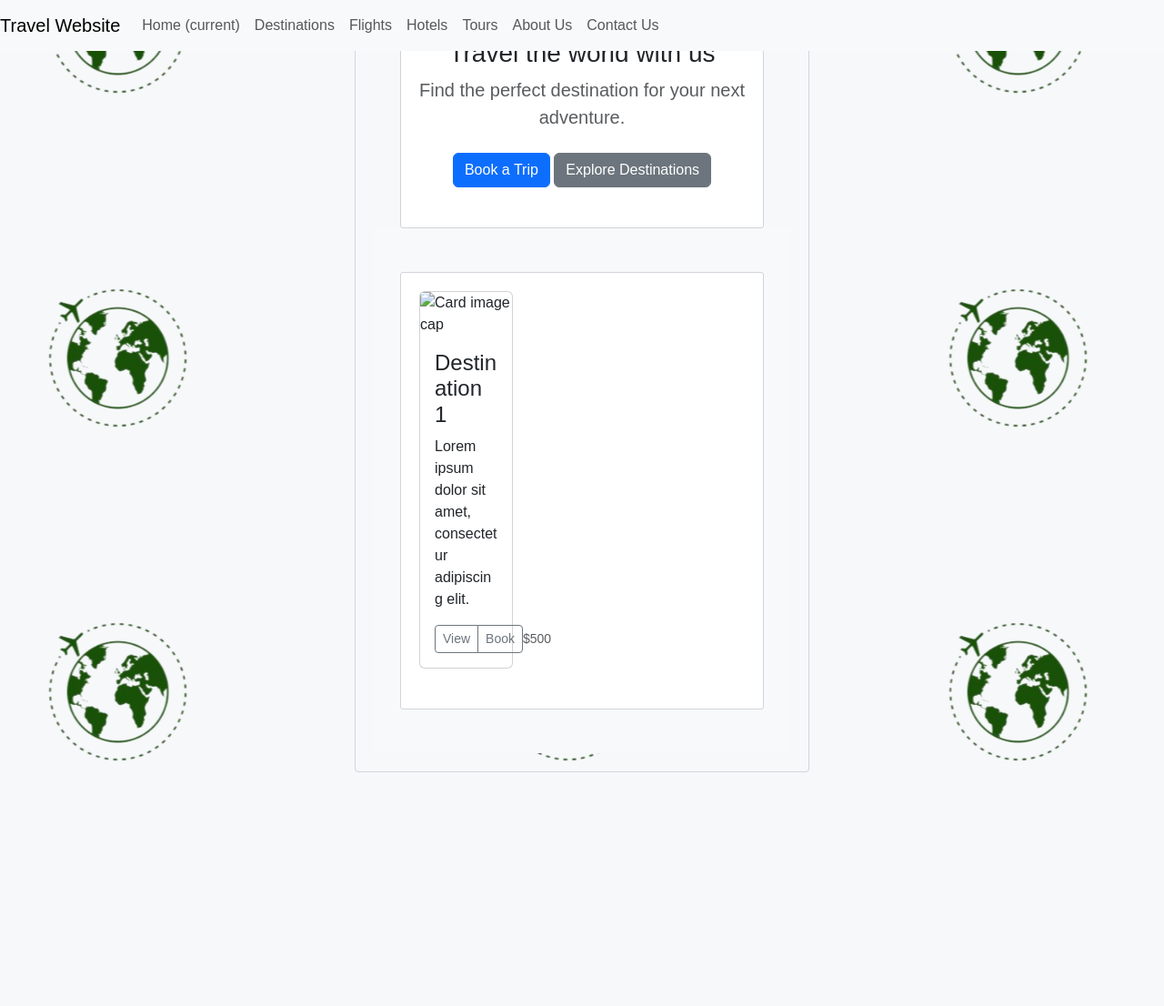
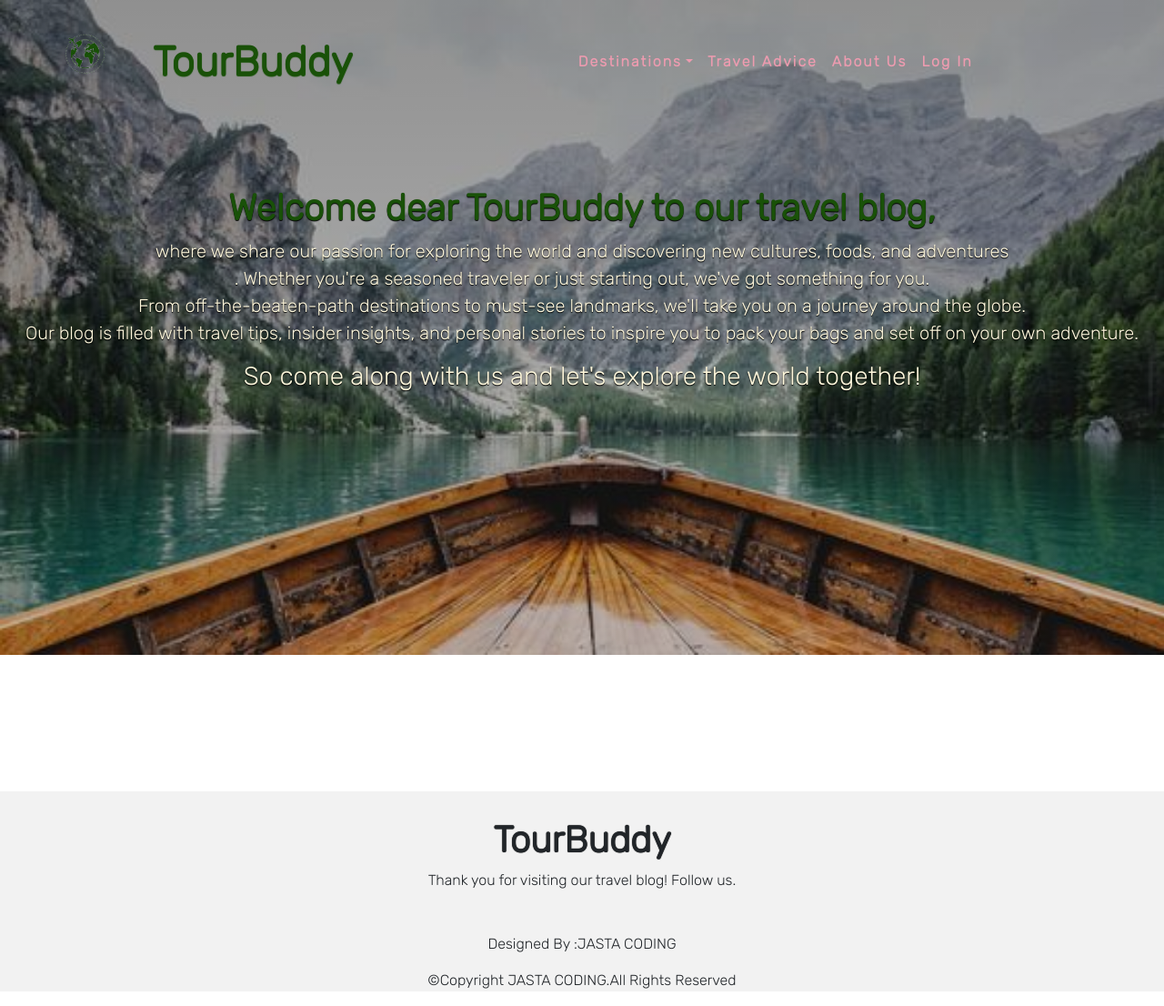
Before and after one commit to rozee01/projet_tp_web, a PHP site: page / in a window 1280 px wide. Shown: the whole page at 91% size. Before the commit the page ends 849 px from the top, so only its background shows below. Run offline with PHP 8.4, Linux system fonts and the light colour scheme; some libraries are stand-ins or nearby versions.

Commit message:
"complete half home page"

```diff
--- a/index.html
+++ b/index.html
@@ -4,70 +4,112 @@
 <head>
   <meta charset="UTF-8">
   <meta name="viewport" content="width=device-width, initial-scale=1.0">
-  <title>Travel Website</title>
-  <link rel="stylesheet" href="styles/bootstrap-5.3.0-alpha1-dist/css/bootstrap.css">
-  <link rel="stylesheet" href="style.css">
+  <title>TourBuddy</title>
+
+  <link href="https://cdn.jsdelivr.net/npm/bootstrap@5.2.3/dist/css/bootstrap.min.css" rel="stylesheet">
+  <script src="https://cdn.jsdelivr.net/npm/bootstrap@5.2.3/dist/js/bootstrap.bundle.min.js"></script>
+  <link rel="stylesheet" href="styles.css">
+  <link rel="preconnect" href="https://fonts.googleapis.com">
+  <link rel="preconnect" href="https://fonts.gstatic.com" crossorigin>
+  <link href="https://fonts.googleapis.com/css2?family=Rubik:wght@300&display=swap" rel="stylesheet">
+  <link rel="preconnect" href="https://fonts.googleapis.com">
+  <link rel="preconnect" href="https://fonts.gstatic.com" crossorigin>
+  <link href="https://fonts.googleapis.com/css2?family=Montserrat:wght@200&family=Rubik:wght@300&display=swap" rel="stylesheet">
+
+
+  <!--<link rel="stylesheet" href="styles/bootstrap-5.3.0-alpha1-dist/css/bootstrap.css">
+  -->
 </head>
 <body>
-  <header>
-    <nav class="navbar navbar-expand-md navbar-light bg-light fixed-top">
-      <a class="navbar-brand" > Travel Website</a>
-      <button class="navbar-toggler" type="button" data-toggle="collapse" data-target="#navbarCollapse" aria-controls="navbarCollapse" aria-expanded="false" aria-label="Toggle navigation">
+
+  <!--navbar start-->
+<nav class="navbar fixed-top navbar-expand-lg navbar-dark p-md-3" id="navbar">
+  <div class="container-fluid">
+    <img src="pics/tour.png"  class="img-fluid"  style="width:140px;" >
+    <a class="navbar-brand"  href="index.html" id="logo">TourBuddy</a>
+    <button class="navbar-toggler" type="button" data-bs-toggle="collapse" data-bs-target="#collapsibleNavbar">
       <span class="navbar-toggler-icon"></span>
     </button>
-      <div class="collapse navbar-collapse" id="navbarCollapse">
-        <ul class="navbar-nav ml-auto">
-          <li class="nav-item active">
-            <a class="nav-link" href="#">Home <span class="sr-only">(current)</span></a>
+    <div class="collapse navbar-collapse" id="collapsibleNavbar" >
+      <div class="mx-auto">
+      <ul class="navbar-nav">
+        <li class="nav-item dropdown">
+          <a class="nav-link dropdown-toggle" href="#" role="button" data-bs-toggle="dropdown">Destinations</a>
+          <ul class="dropdown-menu">
+            <li><a class="dropdown-item" href="#">Link</a></li>
+            <li><a class="dropdown-item" href="#">Another link</a></li>
+            <li><a class="dropdown-item" href="#">A third link</a></li>
+          </ul>
         </li>
         <li class="nav-item">
-            <a class="nav-link" href="#">Destinations</a>
+          <a class="nav-link" href="#TravelAdvice">Travel Advice</a>
+
+        <li class="nav-item">
+            <a class="nav-link" href="#AboutUs">About Us</a>
         </li>
         <li class="nav-item">
-            <a class="nav-link" href="#">Flights</a>
+          <a class="nav-link" href="create/create.html" id="login">Log In</a>
         </li>
-          <li class="nav-item">
-            <a class="nav-link" href="#">Hotels</a>
       </li>
-          <li class="nav-item">
-            <a class="nav-link" href="#">Tours</a>
-          </li>
-          <li class="nav-item">
-            <a class="nav-link" href="#">About Us</a>
-          </li>
-          <li class="nav-item">
-            <a class="nav-link" href="#">Contact Us</a>
-          </li>
+
       </ul>
     </div>
+    </div>
+  </div>
 </nav>
-  </header>
+  <!--navbar end-->
 
-  <main role="main">
-    <section class="jumbotron text-center">
-      <div class="container">
-        <h1 class="jumbotron-heading">Travel the world with us</h1>
-        <p class="lead text-muted">Find the perfect destination for your next adventure.</p>
-        <p>
-          <a href="#" class="btn btn-primary my-2">Book a Trip</a>
-          <a href="#" class="btn btn-secondary my-2">Explore Destinations</a>
-        </p>
+<!--HOME SECTION starts -->
+
+<div class="home">
+  <div class="content">
+    <h2 id="welcome">Welcome dear TourBuddy to our travel blog,</h2>
+    <p> where we share our passion for exploring the world and discovering new cultures, foods, and adventures<br>. Whether you're a seasoned traveler or just starting out, we've got something for you.<br> From off-the-beaten-path destinations to must-see landmarks, we'll take you on a journey around the globe. <br>Our blog is filled with travel tips, insider insights, and personal stories to inspire you to pack your bags and set off on your own adventure.<br><h3> So come along with us and let's explore the world together!</p>
+
   </div>
-    </section>
+</div>
 
-    <div class="album py-5 bg-light">
-      <div class="container">
-        <div class="row">
-          <div class="col-md-4">
-            <div class="card mb-4 box-shadow">
-              <img class="card-img-top" src="https://via.placeholder.com/300x200" alt="Card image cap">
-              <div class="card-body">
-                <h4 class="card-title">Destination 1</h4>
-                <p class="card-text">Lorem ipsum dolor sit amet, consectetur adipiscing elit.</p>
-                <div class="d-flex justify-content-between align-items-center">
-                  <div class="btn-group">
-                    <button type="button" class="btn btn-sm btn-outline-secondary">View</button>
-                    <button type="button" class="btn btn-sm btn-outline-secondary">Book</button>
+<!--Home section ends-->
+
+
+<!--Section continent starts-->
+
+
+<!--section continent ends -->
+
+ <!--footer section-->
+
+
+ <footer id="footer">
+  <h1>TourBuddy</h1>
+  <p>Thank you for visiting our travel blog! Follow us.</p>
+
+  <div class="social-links">
+    <i class="fab fa-facebook fa-2x"></i>
+    <i class="fab fa-instagram fa-2x"></i>
+  <div class="credit">
+    <p>Designed By :<span id="insat">JASTA CODING</span></p>
   </div>
-                  <small class="text-muted">$500</small>
+  <div class="copyright">
+    <p>&copy;Copyright JASTA CODING.All Rights Reserved</p>
   </div>
+ </footer>
+
+
+
+ <script type="text/javascript">
+  var nav = document.querySelector('nav');
+
+  window.addEventListener('scroll', function () {
+    if (window.pageYOffset > 100) {
+      nav.classList.add('bg-dark', 'shadow');
+    } else {
+      nav.classList.remove('bg-dark', 'shadow');
+    }
+  });
+</script>
+
+
+
+</body>
+</html>
--- a/styles.css
+++ b/styles.css
@@ -2,36 +2,86 @@
 	margin: 0;
 	padding: 0;
 	box-sizing: border-box;
-    font-family: 'Anuphan', sans-serif;
+    font-family: 'rubik', sans-serif;
+	scroll-behavior: smooth;
+}
+/*navbar start */
+.navbar-nav{
+	margin-left:50px;
 }
 
-header {
-	background-color: #333;
-	color: #fff;
-	padding: 10px;
-	text-align: center;
+#logo {
+	font-size:  45px;
+	font-weight: 700;
+	color: #195108;
+	text-shadow: 0px 1px 1px #195108;
+
+}
+.nav-item .nav-link {
+	font-family: 'Rubik', sans-serif;
+	font-size:16 px;
+	font-weight:700;
+	letter-spacing:2px;
+	color: #EC9BAF;
+}
+.nav-item .nav-link:hover{
+	background:#EC9BAF;
+	color:#f2f2f2;
+
+
+}
+/*navbar end */
+
+/*Home section start */
+.home{
+
+	width:100%;
+	height: 90vh;
+	background-image: linear-gradient(rgba(0,0,0,0.4),rgba(0,0,0,0.2)), url(pics/p2.jpg);
+    background-repeat:no-repeat;
+	background-size:cover;
+}
+.home .content {
+	text-align:center;
+	padding-top:200px;
+	font-size: 20px;
+	color:cornsilk;
+	margin-bottom: 30px;
+	text-shadow : 0px 1px 1px black;
+}
+#welcome{
+text-shadow: 0px 1px 1px black;
+font-size: 40px;
+color:#195108;
+font-weight: bold;
+margin-top: 5px;
 }
 
-nav {
-	background-color: #f2f2f2;
-	padding: 10px;
-}
-
-nav ul {
-	list-style: none;
-	margin: 0;
-	padding: 0;
-	display: flex;
-	justify-content: space-between;
-	align-items: center;
-}
-
-nav li {
-	display: inline-block;
-}
-
-navbar-brand{
-    color:darkgreen;
-    font-size: larger;
+/*footer*/
+#footer{
+	width:100%;
+	margin-top:150px;
+	text-align:center;
+	background:#f2f2f2;
 
 }
+#footer h1{
+	font-weight: 600;
+	padding-top:30px;
+	text-shadow:0px 0px 1px black ;
+
+}
+.social-links i{
+	padding:10px;
+	border-radius:5px;
+	font-size:20px;
+	color:white;
+	margin-left:10px;
+	margin-bottom:10px;
+	transition: 0.5s ease;
+	cursor: pointer;
+
+}
+.social-links i:hover{
+	background:#EC9BAF;
+}
```
Also changed, not shown: pics/p1.jpg (added), pics/p2.jpg (added). Lines whose indentation alone changed are shown as unchanged.
